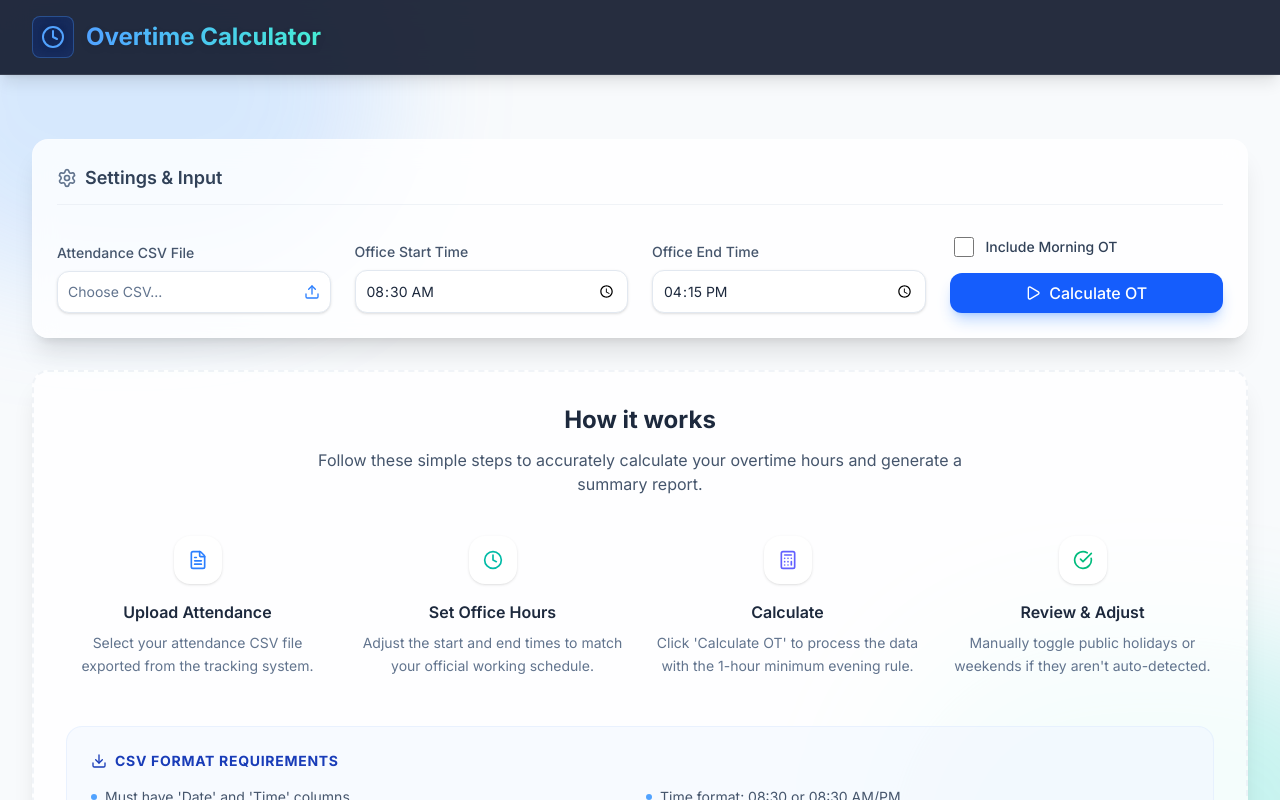
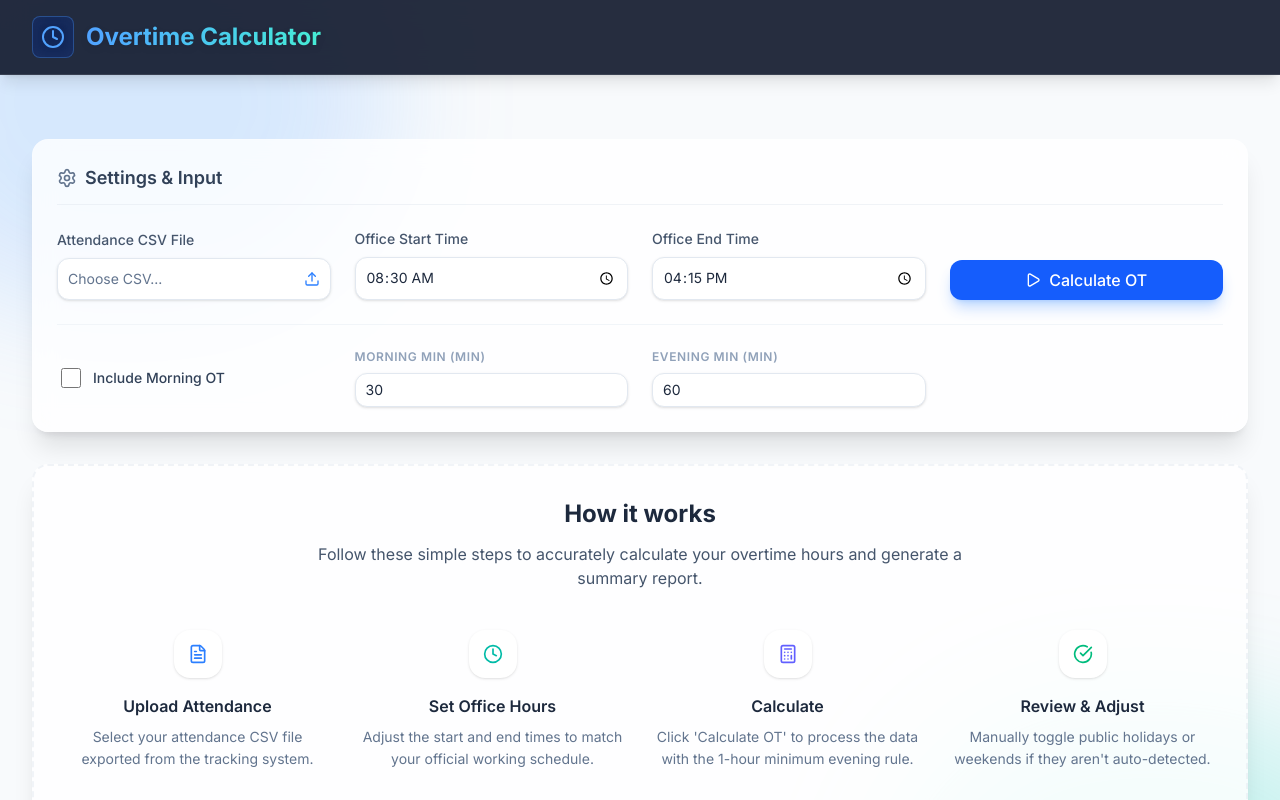
Before and after one commit to Dushan-456/OT-Calculator, a React (Vite) app: page / in a window 1280 px wide. Shown: the top 800 px of the page. Built offline with nearby package versions, Linux system fonts and the light colour scheme.

Commit message:
Update ControlBar.jsx

```diff
--- a/src/components/ControlBar.jsx
+++ b/src/components/ControlBar.jsx
@@ -1,17 +1,22 @@
 // src/components/ControlBar.jsx
 import React from 'react';
-import { Upload, Settings, Play } from 'lucide-react';
+import { Upload, Settings, Play, RotateCcw } from 'lucide-react';
 
 export default function ControlBar({
   config,
   setConfig,
   onFileUpload,
   onCalculate,
-  file
+  onReset,
+  file,
+  hasResults
 }) {
 
   const handleConfigChange = (e) => {
     const { name, value, type, checked } = e.target;
+    // Lock everything except includeMorningOT if results are showing
+    if (hasResults && name !== 'includeMorningOT') return;
+
     setConfig(prev => ({
       ...prev,
       [name]: type === 'checkbox' ? checked : value
@@ -37,10 +42,11 @@ export default function ControlBar({
                   id="csv-file"
                   className="hidden"
                   onChange={onFileUpload}
+                  disabled={hasResults}
                 />
                 <label
                   htmlFor="csv-file"
-                  className="input-field flex items-center justify-between cursor-pointer hover:bg-slate-50 group"
+                  className={`input-field flex items-center justify-between cursor-pointer group ${hasResults ? 'opacity-60 cursor-not-allowed bg-slate-50' : 'hover:bg-slate-50'}`}
                 >
                     <span className="truncate text-slate-500 group-hover:text-slate-700 focus:outline relative">
                         {file ? file.name : "Choose CSV..."}
@@ -58,7 +64,8 @@ export default function ControlBar({
               name="officeStartTime"
               value={config.officeStartTime}
               onChange={handleConfigChange}
-              className="input-field"
+              disabled={hasResults}
+              className={`input-field ${hasResults ? 'opacity-60 cursor-not-allowed' : ''}`}
             />
         </div>
 
@@ -70,13 +77,35 @@ export default function ControlBar({
               name="officeEndTime"
               value={config.officeEndTime}
               onChange={handleConfigChange}
-              className="input-field"
+              disabled={hasResults}
+              className={`input-field ${hasResults ? 'opacity-60 cursor-not-allowed' : ''}`}
             />
         </div>
 
-        {/* Checkbox and Button */}
-        <div className="flex flex-col gap-4">
-            <label className="flex items-center gap-3 cursor-pointer group pt-2 px-1">
+        {/* Action Button */}
+        <div className="flex flex-col gap-2">
+            <button
+                onClick={onCalculate}
+                className="btn-primary w-full"
+                disabled={!file || hasResults}
+                title={!file ? "Please upload a CSV file first" : hasResults ? "Results already calculated" : ""}
+            >
+                {hasResults ? "Calculation Complete" : <><Play className="w-4 h-4" /> Calculate OT</>}
+            </button>
+            {hasResults && (
+              <button
+                  onClick={onReset}
+                  className="flex items-center justify-center gap-2 text-sm font-medium text-slate-500 hover:text-blue-600 transition-colors py-2 group"
+              >
+                  <RotateCcw className="w-4 h-4 group-hover:rotate-[-45deg] transition-transform" /> Start Again
+              </button>
+            )}
+        </div>
+      </div>
+
+      <div className="grid grid-cols-1 md:grid-cols-4 gap-6 mt-6 pt-6 border-t border-slate-100 items-center">
+        {/* Morning OT Toggle */}
+        <label className="flex items-center gap-3 cursor-pointer group px-1">
             <input
               type="checkbox"
               name="includeMorningOT"
@@ -89,14 +118,32 @@ export default function ControlBar({
             </span>
         </label>
 
-            <button
-                onClick={onCalculate}
-                className="btn-primary w-full"
-                disabled={!file}
-                title={!file ? "Please upload a CSV file first" : ""}
-            >
-                <Play className="w-4 h-4" /> Calculate OT
-            </button>
+        {/* Morning Threshold */}
+        <div className="flex flex-col gap-2">
+            <label className="text-xs font-semibold text-slate-400 uppercase tracking-wider">Morning Min (min)</label>
+            <input
+              type="number"
+              name="morningOTThreshold"
+              value={config.morningOTThreshold}
+              onChange={handleConfigChange}
+              min="0"
+              disabled={hasResults}
+              className={`input-field py-1.5 ${hasResults ? 'opacity-60 cursor-not-allowed' : ''}`}
+            />
+        </div>
+
+        {/* Evening Threshold */}
+        <div className="flex flex-col gap-2">
+            <label className="text-xs font-semibold text-slate-400 uppercase tracking-wider">Evening Min (min)</label>
+            <input
+              type="number"
+              name="eveningOTThreshold"
+              value={config.eveningOTThreshold}
+              onChange={handleConfigChange}
+              min="0"
+              disabled={hasResults}
+              className={`input-field py-1.5 ${hasResults ? 'opacity-60 cursor-not-allowed' : ''}`}
+            />
         </div>
       </div>
     </div>
```
Lines whose indentation alone changed are shown as unchanged.
